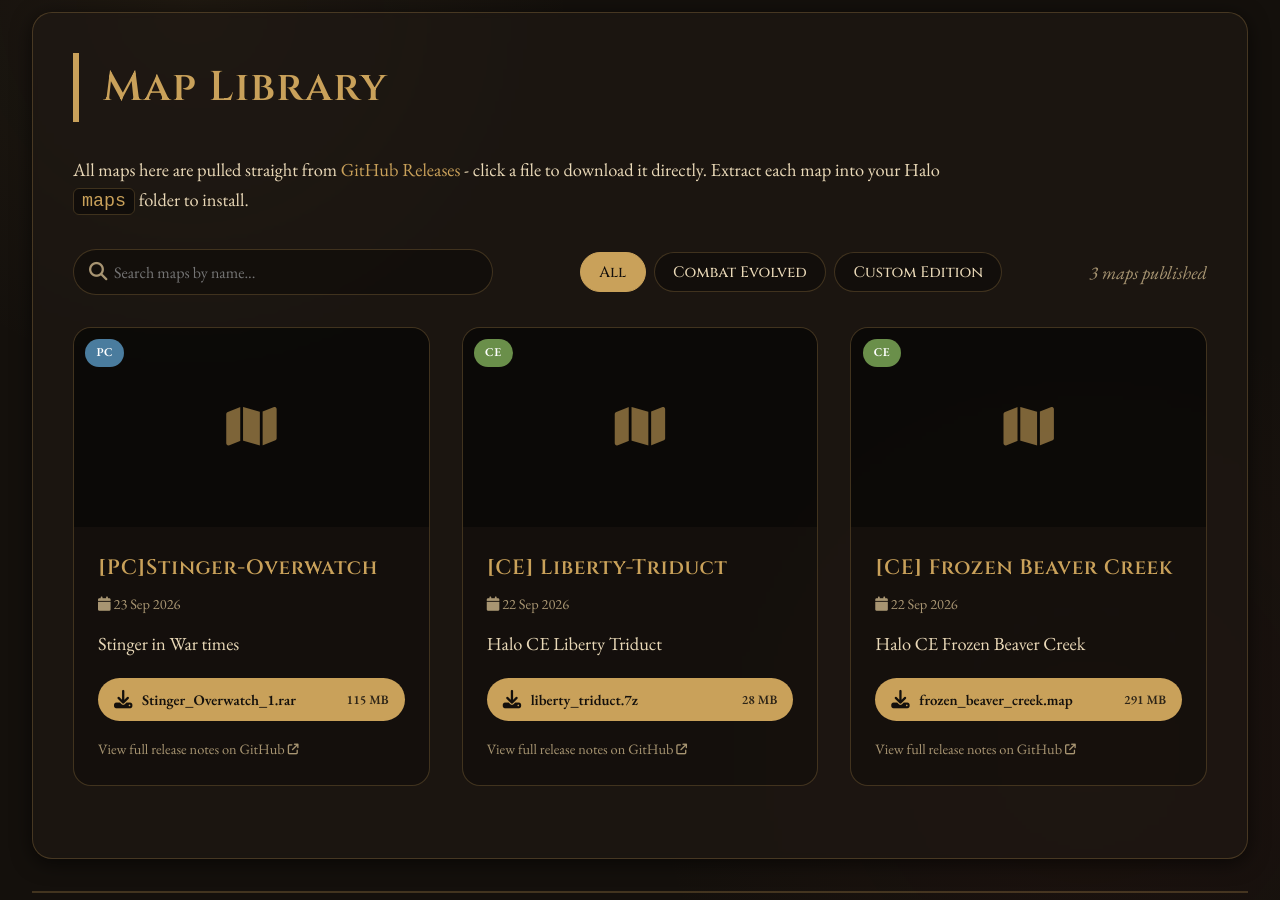
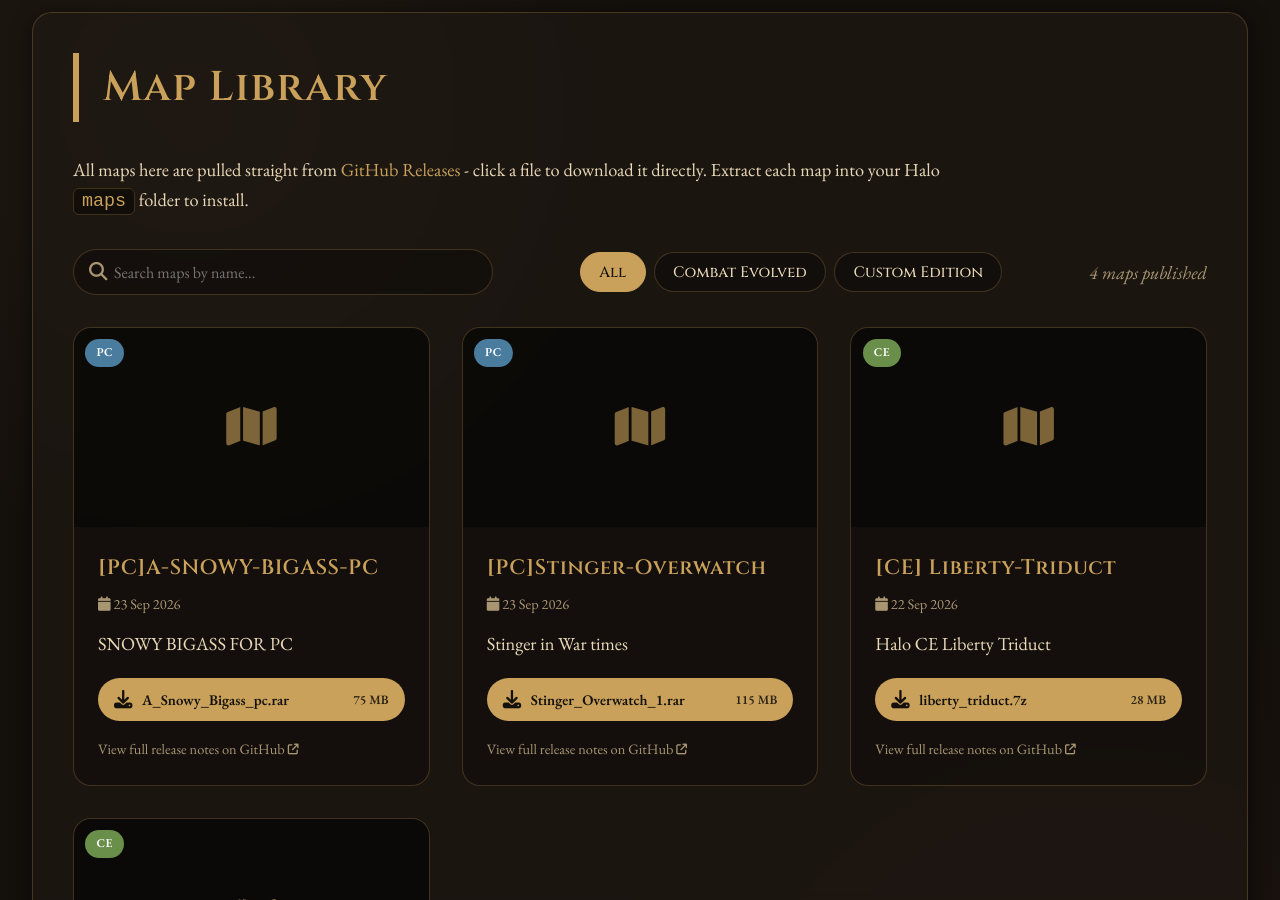
Before and after one commit to Chalwk/NC-Halo-Maps, a Jekyll site: the page built from maps.html, in a window 1280 px wide and 900 px high, scrolled down 264 px. Built offline with Jekyll 4.4.1, drawn with Linux system fonts in a browser that asks for light colours.

Commit message:
chore: update releases data

```diff
--- a/_data/releases.json
+++ b/_data/releases.json
@@ -1,4 +1,27 @@
 [
+  {
+    "id": 394733969,
+    "tag": "PC-A-SNOWY-BIGASS-PC",
+    "name": "[PC]A-SNOWY-BIGASS-PC",
+    "body": "SNOWY BIGASS FOR PC",
+    "prerelease": false,
+    "published_at": "2026-09-23T14:16:26Z",
+    "html_url": "https://github.com/nakedchick-code/NC-Halo-Maps/releases/tag/PC-A-SNOWY-BIGASS-PC",
+    "games": [
+      "PC"
+    ],
+    "thumbnail": null,
+    "assets": [
+      {
+        "name": "A_Snowy_Bigass_pc.rar",
+        "size": 78838710,
+        "size_human": "75 MB",
+        "download_count": 0,
+        "browser_download_url": "https://github.com/nakedchick-code/NC-Halo-Maps/releases/download/PC-A-SNOWY-BIGASS-PC/A_Snowy_Bigass_pc.rar",
+        "content_type": "application/x-compressed"
+      }
+    ]
+  },
   {
     "id": 394731571,
     "tag": "PC-Stinger-Overwatch",
```
